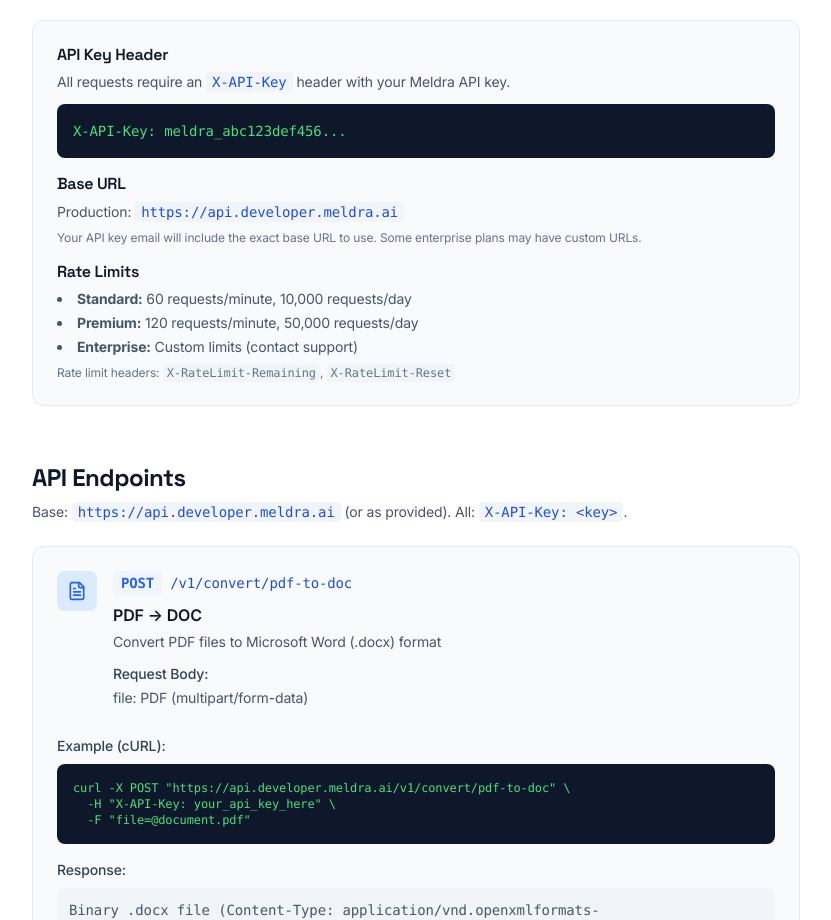
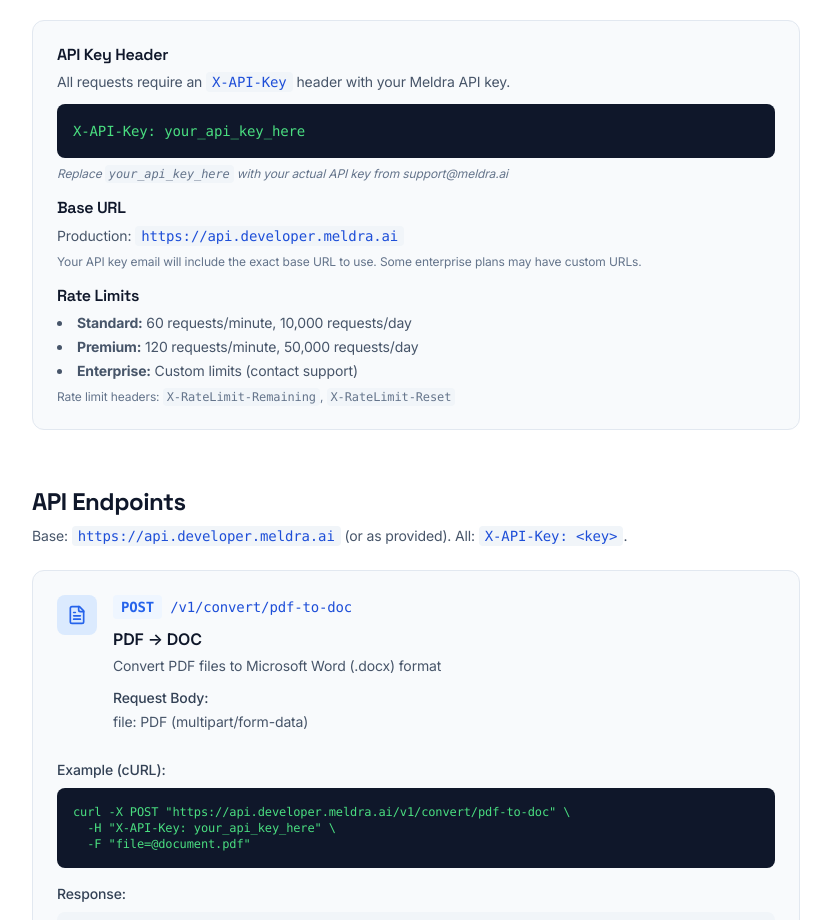
Before and after one commit to SumitAG008/insightsheet, a React (Vite) app: page /developers in a window 1280 px wide. Shown: the part 1002-1922 px from the top of the page, without its empty margins (296-1127 px from the left). Built offline with nearby package versions, Linux system fonts and the light colour scheme; no server answers.

Commit message:
Security: Replace example API key with placeholder to prevent false positives

```diff
--- a/src/pages/Developers.jsx
+++ b/src/pages/Developers.jsx
@@ -282,8 +282,11 @@
                   All requests require an <code className="bg-slate-100 px-1.5 py-0.5 rounded text-blue-700">X-API-Key</code> header with your Meldra API key.
                 </p>
                 <div className="bg-slate-900 text-green-400 p-4 rounded-lg font-mono text-sm overflow-x-auto">
-                  <div>X-API-Key: meldra_abc123def456...</div>
+                  <div>X-API-Key: your_api_key_here</div>
                 </div>
+                <p className="text-slate-500 text-xs mt-2 italic">
+                  Replace <code className="bg-slate-100 px-1 py-0.5 rounded text-xs">your_api_key_here</code> with your actual API key from support@meldra.ai
+                </p>
               </div>
               <div>
                 <h3 className="font-semibold text-slate-900 mb-2">Base URL</h3>
```
